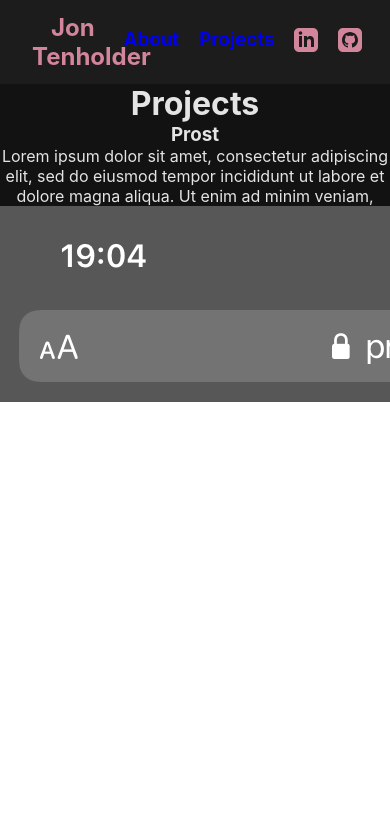
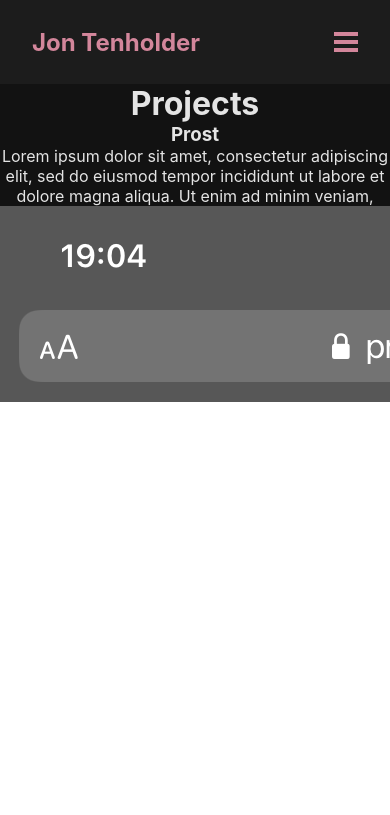
Before and after one commit to tenhold/portfolio, a React app: page /projects in a window 390 px wide. Shown: the top 815 px of the page. Built offline with nearby package versions, Linux system fonts and the light colour scheme.

Commit message:
(add) hamburger and click handler to it

```diff
--- a/src/App.tsx
+++ b/src/App.tsx
@@ -4,7 +4,7 @@ import About from './components/About';
 import Projects from './components/Projects';
 import Home from './components/Home';
 import Example from './components/Carousel';
-import './App.css';
+import './style/App.css';
 import { BrowserRouter as Router, Switch, Route } from 'react-router-dom';
 
 const App: React.FC = () => {
--- a/src/components/Nav.tsx
+++ b/src/components/Nav.tsx
@@ -2,15 +2,19 @@ import React from 'react';
 import { NavLink } from 'react-router-dom';
 import Linkedin from '../svgs/Linkedin';
 import Github from '../svgs/Github';
-import '../App.css';
+import Hamburger from '../svgs/Hamburger';
 
 const Nav: React.FC = () => {
+  const handleClick = () => {
+    console.log('hello from click');
+  };
+
   return (
     <nav>
-      <NavLink to='/' exact className='home-Link'>
+      <NavLink to='/' exact className='home-link'>
         <h1>Jon Tenholder</h1>
       </NavLink>
-      <ul className='nav-Links'>
+      <ul className='nav-links'>
         <li>
           <NavLink to='/about'>
             <h3>About</h3>
@@ -32,6 +36,7 @@ const Nav: React.FC = () => {
           </a>
         </li>
       </ul>
+      <Hamburger className='hamburger' onClick={handleClick} />
     </nav>
   );
 };
--- a/src/App.css
+++ b/src/style/App.css
@@ -6,15 +6,18 @@
 body {
   background: #121212;
 }
+
 .app {
   text-align: center;
+}
+
+div {
+  color:rgb(228, 228, 228);
 }
 
 /* nav page */
 
 nav {
-  /* border: 2px solid orangered; */
-
   display: flex;
   justify-content: space-between;
   padding: 0 2em;
@@ -24,15 +27,15 @@ nav {
   color:rgb(228, 228, 228);
 }
 
-a {
+.nav-links a:visited {
+  color:rgb(228, 228, 228);
+}
+
+.nav-links a {
   text-decoration: none;
 }
 
-.nav-Links a:visited {
-  color:rgb(228, 228, 228);
-}
-
-.nav-Links a {
+a {
   text-decoration: none;
 }
 
@@ -41,28 +44,29 @@ ul {
   padding: 0;
 }
 
-div {
-  color:rgb(228, 228, 228);
-}
-
-.home-Link {
+.home-link {
   color: #D3869B;
-  width: 25%;
   text-decoration: none;
 }
 
-.nav-Links {
+.nav-links {
   /* border: 5px solid orangered; */
   display: flex;
 }
 
-.nav-Links li {
+.nav-links li {
   padding: 10px;
+}
+
+.hamburger {
+  fill: #D3869B;
+  display: none;
 }
 
 .social {
   fill: #D3869B;
 }
+
 
 /*  About page */
 
@@ -70,13 +74,11 @@ div {
   display: flex;
 }
 
-/* .jonImg {
-  display: none;
-} */
-
-@media only screen and (min-width: 800px) {
-  .jonImg {
-    max-height: 10%;
-    border-radius: 50%
+@media only screen and (max-width: 800px) {
+  .hamburger {
+    display: block;
+  }
+  .social, .nav-links {
+    display: none;
   }
 }
--- a/src/svgs/Github.tsx
+++ b/src/svgs/Github.tsx
@@ -1,10 +1,6 @@
 import React from 'react';
 
-interface Props {
-  className: string;
-}
-
-const Github: React.FC<Props> = ({ className }) => {
+const Github: React.FC<{ className: string }> = ({ className }) => {
   return (
     <svg
       className={className}
--- /dev/null
+++ b/src/svgs/Hamburger.tsx
@@ -0,0 +1,22 @@
+import React from 'react';
+
+interface Props {
+  className: string;
+  onClick: () => void;
+}
+
+const Hamburger: React.FC<Props> = ({ className, onClick }) => {
+  return (
+    <svg
+      onClick={onClick}
+      className={className}
+      xmlns='http://www.w3.org/2000/svg'
+      width='24'
+      height='24'
+      viewBox='0 0 24 24'>
+      <path d='M24 6h-24v-4h24v4zm0 4h-24v4h24v-4zm0 8h-24v4h24v-4z' />
+    </svg>
+  );
+};
+
+export default Hamburger;
--- a/src/svgs/Linkedin.tsx
+++ b/src/svgs/Linkedin.tsx
@@ -1,10 +1,6 @@
 import React from 'react';
 
-interface Props {
-  className: string;
-}
-
-const Linkedin: React.FC<Props> = ({ className }) => {
+const Linkedin: React.FC<{ className: string }> = ({ className }) => {
   return (
     <svg
       className={className}
```
